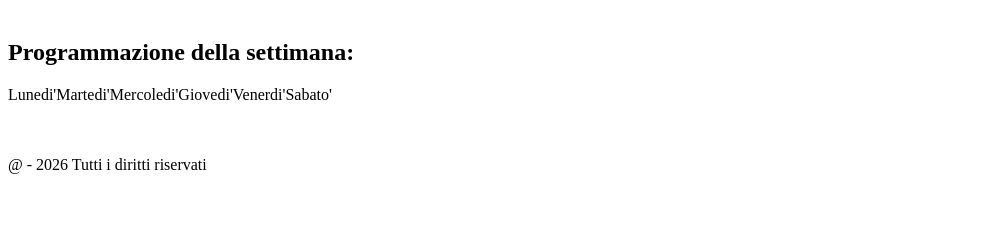
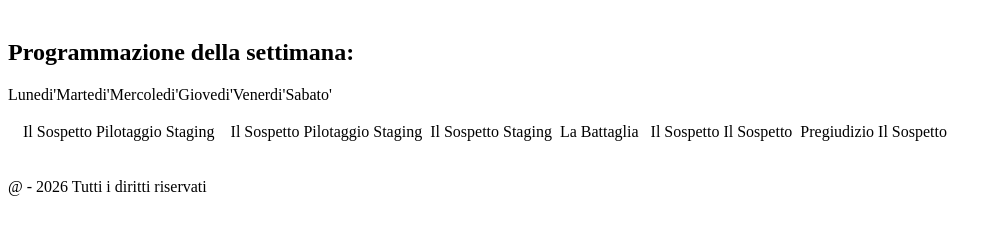
Before and after one commit to Lovprit/rana_lovprit_20261029, a plain HTML site: page esercizio1/programmazione.html in a window 1280 px wide. Shown: the part 167-402 px from the top of the page, without its empty margins (0-1001 px from the left). Drawn offline with Linux system fonts and the light colour scheme.

```diff
--- a/esercizio1/programmazione.html
+++ b/esercizio1/programmazione.html
@@ -34,6 +34,36 @@
                             <tr>Sabato'</tr>
                         </th>
                     </thead>
+                    <tbody>
+                        <th>
+                            <td> </td>
+                            <td> </td>
+                            <td>Il Sospetto </td>
+                            <td>Pilotaggio </td>
+                            <td>Staging </td>
+                        </th>
+                        <th>
+                            <td> </td>
+                            <td> </td>
+                            <td>Il Sospetto </td>
+                            <td>Pilotaggio </td>
+                            <td>Staging </td>
+                        </th>
+                        <th>
+                            <td>Il Sospetto </td>
+                            <td>Staging </td>
+                            <td> </td>
+                            <td>La Battaglia </td>
+                            <td> </td>
+                        </th>
+                        <th>
+                            <td>Il Sospetto </td>
+                            <td>Il Sospetto </td>
+                            <td> </td>
+                            <td>Pregiudizio </td>
+                            <td>Il Sospetto </td>
+                        </th>
+                    </tbody>
                 </table>
             </div>
             <br>
```
Also changed, not shown: esercizio1/contatti.html (+35 -0 lines).
